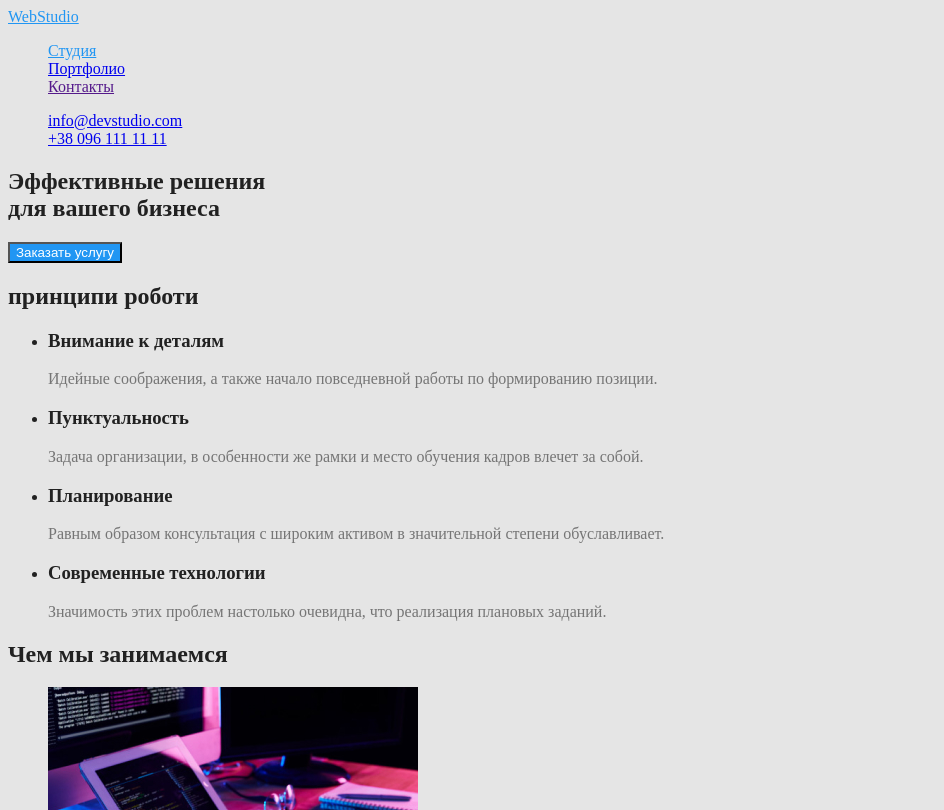
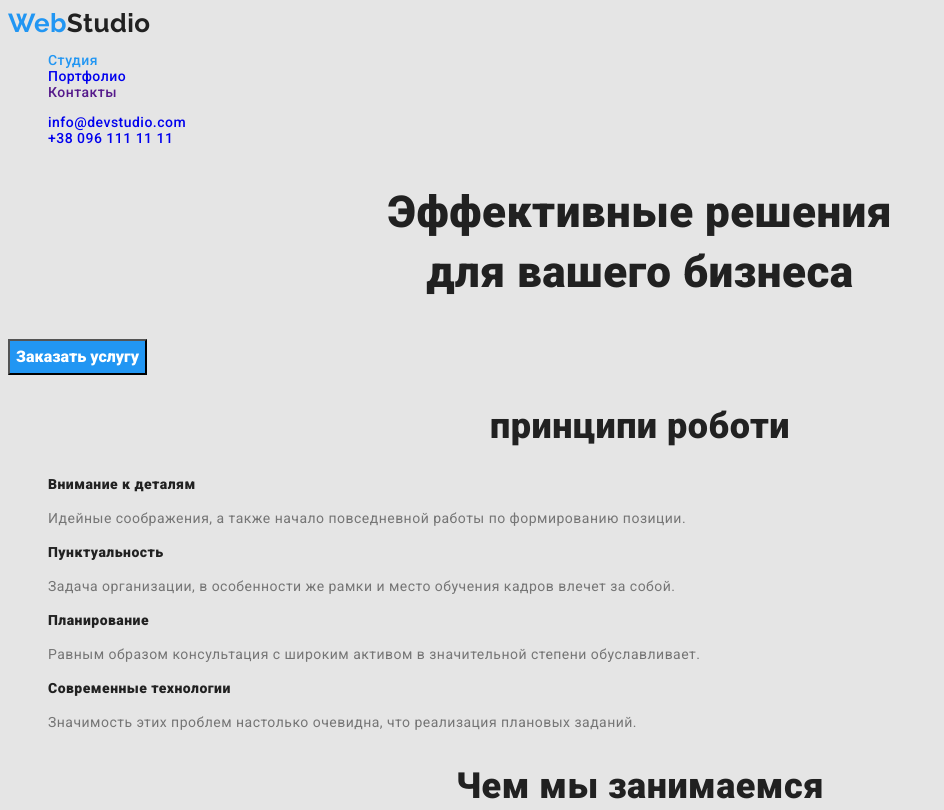
Before and after one commit to KatyaTyshkovets/goit-markup-hw-02, a plain HTML site: page index.html in a window 1280 px wide. Shown: the top 810 px of the page, without its empty margins (0-944 px from the left). Drawn offline with Linux system fonts and the light colour scheme.

Commit message:
index.html+css

```diff
--- a/css/styles.css
+++ b/css/styles.css
@@ -3,40 +3,120 @@
   --accent-color: #2196f3;
   --title-text-color: #757575;
   --primary-bcr-color: #e5e5e5;
+  --primary-white-color: #ffffff;
 }
 
 body {
   background-color: var(--primary-bcr-color);
   color: var(--primary-text-color);
+
+  font-family: Roboto, sans-serif;
+  letter-spacing: 0.03em;
 }
 .list {
   list-style: none;
 }
 
+.logo {
+  font-family: Raleway, cursive;
+  color: var(--accent-color);
+  text-decoration: none;
+
+  font-size: 26px;
+  line-height: 1.19;
+}
+.logo-style {
+  color: var(--primary-text-color);
+}
+.site-nav .link {
+  text-decoration: none;
+}
 .site-nav,
-.logo,
 .link.current {
   color: var(--accent-color);
 }
-.site-navn .link:focus,
-.site-navn,
-.link:hover {
-  color: var(--primary-text-color);
+.site-nav .link:focus,
+.site-nav .link:hover {
+  color: var(--accent-color);
 }
+.site-nav,
 .section-title {
   color: var(--primary-text-color);
 }
+.auth-nav .link {
+  text-decoration: none;
+}
+.auth-nav,
+.site-nav {
+  font-weight: 500;
+  font-size: 14px;
+  line-height: 1.14;
+}
+
+.hero-title {
+  color: var(--primary-text-color);
+
+  font-weight: 900;
+  font-size: 44px;
+  line-height: 1.36;
+  text-align: center;
+}
+
 .feature-list .title {
   color: var(--primary-text-color);
+
+  font-weight: 700;
+  font-size: 14px;
+  line-height: 1.14;
 }
+
 .text,
 .text-list {
   color: var(--title-text-color);
 }
+
+.text-list {
+  font-size: 14px;
+  line-height: 1.71;
+}
+
+.text {
+  font-size: 16px;
+  line-height: 1.19;
+  text-align: center;
+}
+.section-title {
+  color: var(--primary-text-color);
+
+  font-weight: 700;
+  font-size: 36px;
+  line-height: 1.17;
+  text-align: center;
+}
+.name {
+  font-weight: 500;
+  font-size: 16px;
+  line-height: 1.19;
+  text-align: center;
+}
+
 .section-team {
   background-color: #f5f4fa;
 }
 .button {
   background-color: var(--accent-color);
   color: #ffffff;
+
+  font-family: inherit;
+  font-weight: bold;
+  font-size: 16px;
+  line-height: 1.87;
+  display: flex;
+  align-items: center;
+  text-align: center;
 }
+
+.footer {
+  font-size: 14px;
+  line-height: 1.71;
+}
--- a/index.html
+++ b/index.html
@@ -17,7 +17,7 @@
     <header>
         <nav>
 
-            <a href="" class="logo">WebStudio</a>
+            <a href="" class="logo">Web<span class="logo-style">Studio</span> </a>
 
             <ul class="site-nav list">
                 <li><a href="" class="link current">Студия</a></li>
@@ -43,7 +43,7 @@
         <section class="section">
             <h2 class="section-title">принципи роботи</h2>
 
-            <ul class="feature-list">
+            <ul class="feature-list list">
                 <li>
                     <h3 class="title">Внимание к деталям</h3>
                     <p class="text-list">Идейные соображения, а также начало повседневной работы по формированию позиции.</p>
@@ -65,7 +65,7 @@
 
         <section class="section">
             <h2 class="section-title">Чем мы занимаемся</h2>
-            <ul>
+            <ul class="list">
                 <li>
                     <img src="./images/code.jpg" alt="набір коду" width="370">
                 </li>
@@ -81,25 +81,25 @@
 
         <section class="section-team">
             <h2 class="section-title">Наша команда</h2>
-            <ul>
+            <ul class="list">
                 <li>
                     <img src="./images/teamcard1.jpg" alt=" виробничий дизайнер" width="270">
-                    <h3>Игорь Демьяненко</h3>
+                    <h3 class="name">Игорь Демьяненко</h3>
                     <p class="text">Product Designer</p>
                 </li>
                 <li>
                     <img src="./images/teamcard2.jpg" alt="фронтальний розробник" width="270">
-                    <h3>Ольга Репина</h3>
+                    <h3 class="name">Ольга Репина</h3>
                     <p class="text">Frontend Developer</p>
                 </li>
                 <li>
                     <img src="./images/teamcard3.jpg" alt="маркетолог" width="270">
-                    <h3>Николай Тарасов</h3>
+                    <h3 class="name">Николай Тарасов</h3>
                     <p class="text">Marketing</p>
                 </li>
                 <li>
                     <img src="./images/teamcard4.jpg" alt="дизайнер інтерфейсу користувача" width="270">
-                    <h3>Михаил Ермаков</h3>
+                    <h3 class="name">Михаил Ермаков</h3>
                     <p class="text">UI Designer</p>
                 </li>
             </ul>
@@ -112,10 +112,10 @@
     <footer>
 
 
-        <a href="">WebStudio</a>
+        <a href="" class="logo">Web<span class="logo-style">Studio</span> </a>
 
 
-        <address>
+        <address class="footer">
             <ul>
                 <li><a href="https://goo.gl/maps/KUDZ7jg5zBTHiaKc9" target="_blank" rel="noopener noreferrer">г. Киев, пр-т Леси Украинки, 26</a> </li>
                 <li><a href="mailto:info@example.com">info@example.com</a></li>
```
